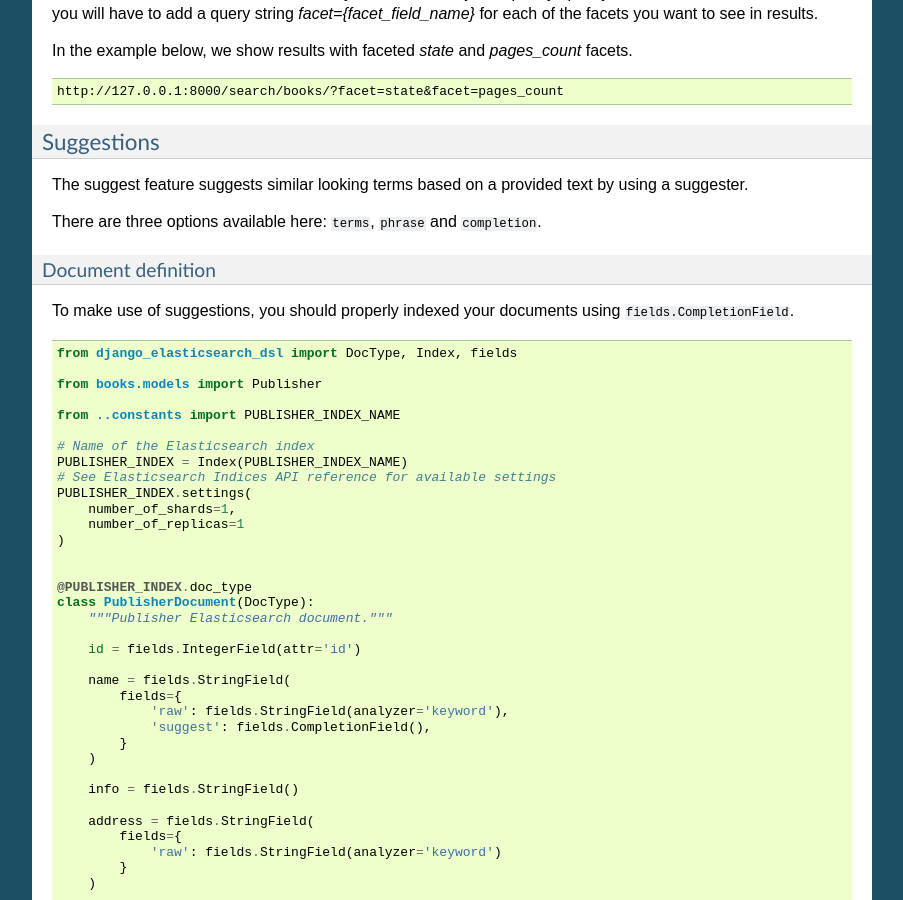
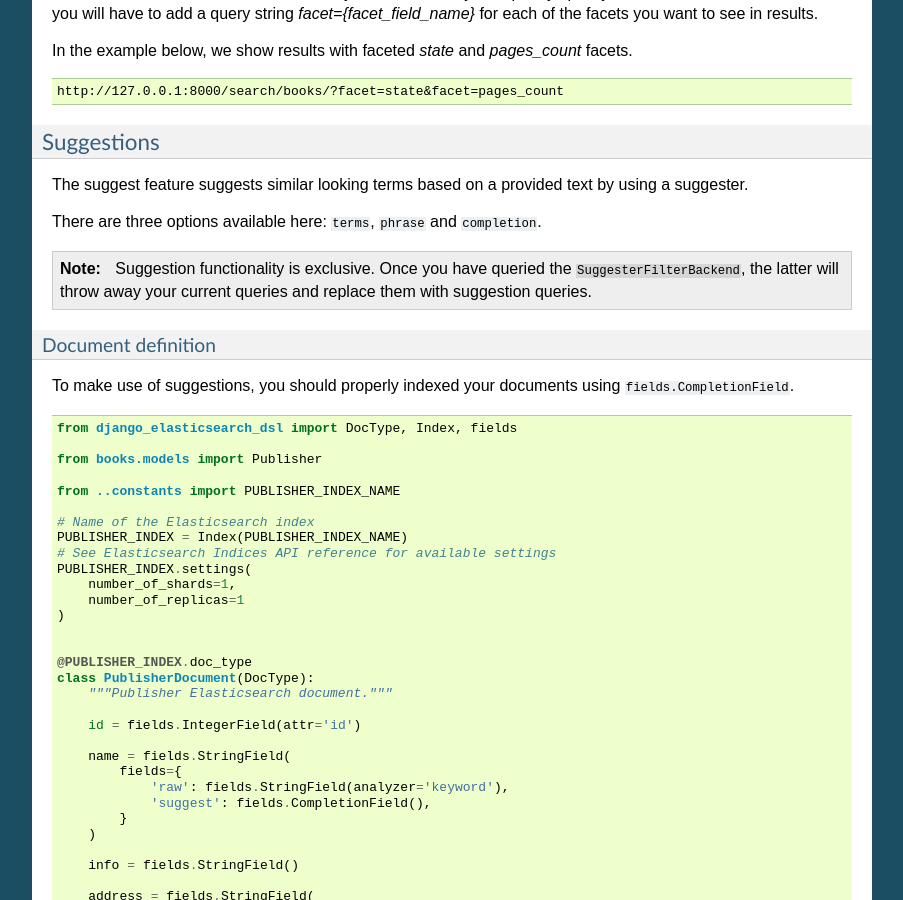
Before and after one commit to bioc7771/django-elasticsearch-dsl-drf, a Sphinx documentation site: the page built from docs/advanced_usage_examples.rst, in a window 1280 px wide and 900 px high, scrolled down 10324 px. Shown: the whole window, without its empty margins (198-1101 px from the left). Built offline with Sphinx 7.4.7, drawn with Linux system fonts in a browser that asks for light colours; pages that are not in the unit, such as notebooks, are missing from menus.

Commit message:
more on docs

```diff
--- a/docs/advanced_usage_examples.rst
+++ b/docs/advanced_usage_examples.rst
@@ -660,6 +660,12 @@ by using a suggester.
 There are three options available here: ``terms``, ``phrase`` and
 ``completion``.
 
+.. note::
+
+    Suggestion functionality is exclusive. Once you have queried the
+    ``SuggesterFilterBackend``, the latter will throw away your current
+    queries and replace them with suggestion queries.
+
 Document definition
 ~~~~~~~~~~~~~~~~~~~
 
```
